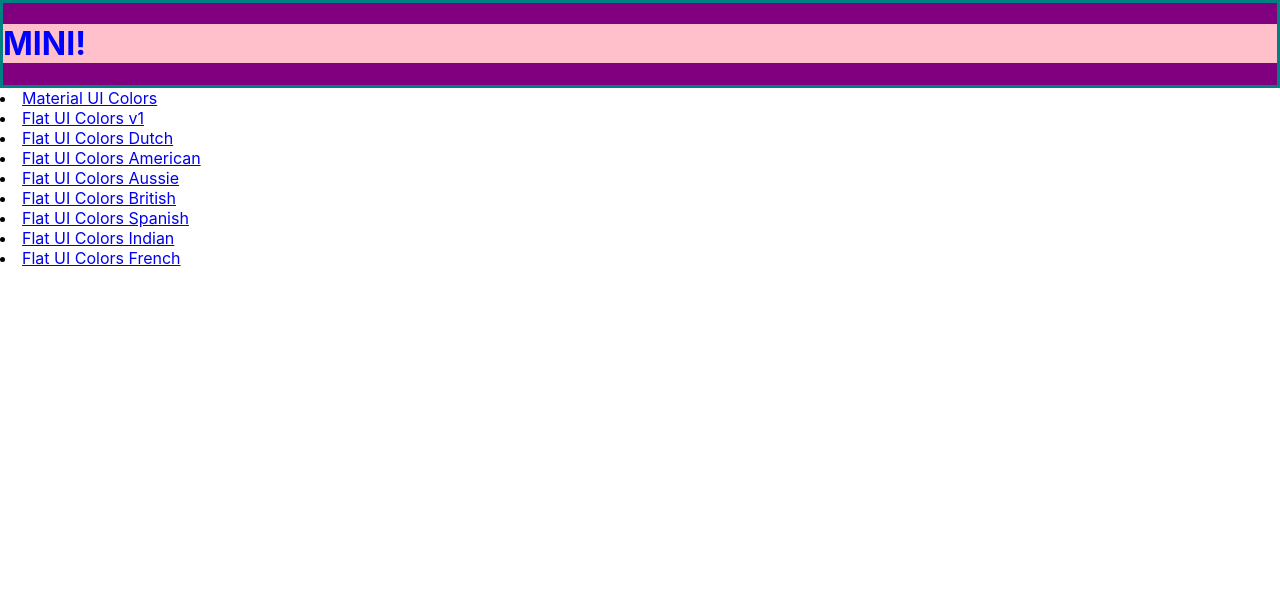
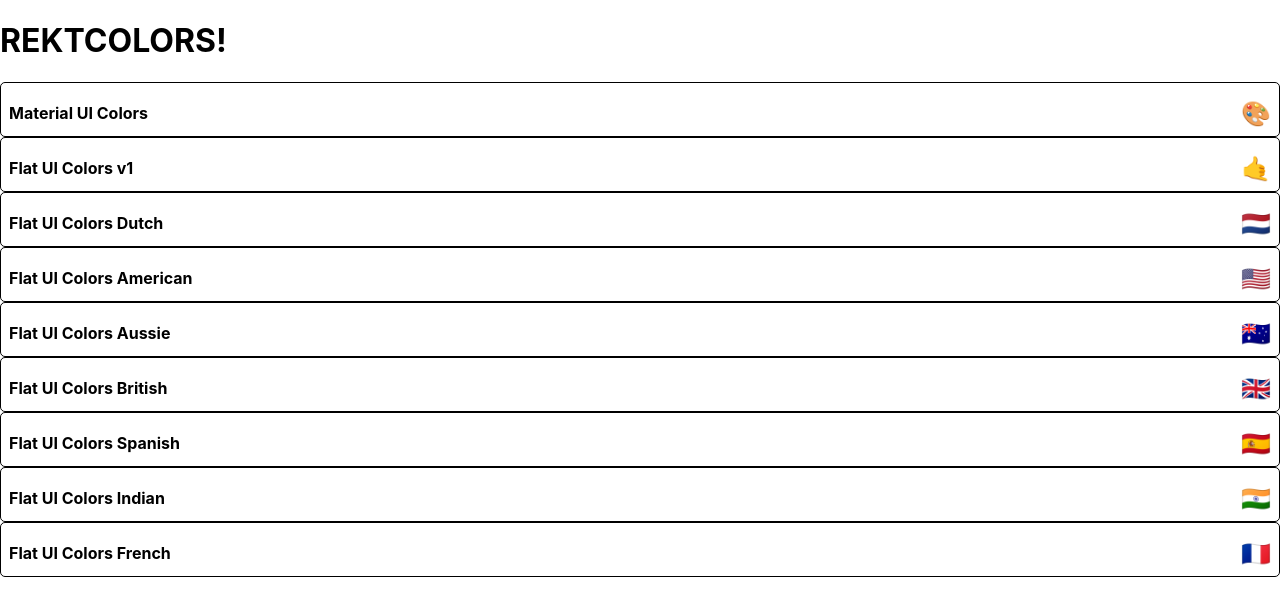
Before and after one commit to JorgeAcostaDLP/palettemaker, a React (Create React App) app: page / in a window 1280 px wide. Shown: the top 616 px of the page. Built offline with nearby package versions, Linux system fonts and the light colour scheme.

Commit message:
Style miniPalette 1

```diff
--- a/src/MiniPalette.js
+++ b/src/MiniPalette.js
@@ -2,23 +2,43 @@
 import { withStyles } from '@material-ui/styles';
 
 const styles = {
-  main: {
-    backgroundColor: 'purple',
-    border: '3px solid teal',
-    color: 'white',
-    '& h1': {
-      color: 'blue',
+  root: {
+    backgroundColor: 'white',
+    border: '1px solid black',
+    borderRadius: '5px',
+    padding: '0.5rem',
+    position: 'relative',
+    overflow: 'hidden',
+    '& hover': {
+      cursor: 'pointer',
     },
   },
-  secondary: { backgroundColor: 'pink' },
+  colors: {
+    backgroundColor: 'grey',
+  },
+  title: {
+    display: 'flex',
+    justifyContent: 'space-between',
+    alignItems: 'center',
+    margin: '0',
+    color: 'black',
+    paddingTop: '.5rem',
+    fontSize: '1rem',
+    position: 'relative',
+  },
+  emoji: { marginLeft: '0.5rem', fontSize: '1.5rem' },
 };
 
 function MiniPalette(props) {
-  const { classes } = props;
+  const { classes, paletteName, emoji } = props;
   console.log(classes);
   return (
-    <div className={classes.main}>
-      <h1 className={classes.secondary}>MINI!</h1>
+    <div className={classes.root}>
+      <div className={classes.colors} />
+      <h5 className={classes.title}>
+        {paletteName}
+        <span className={classes.emoji}>{emoji}</span>
+      </h5>
     </div>
   );
 }
--- a/src/PaletteList.js
+++ b/src/PaletteList.js
@@ -1,17 +1,16 @@
 import React, { Component } from 'react';
-import { Link } from 'react-router-dom';
+
 import MiniPalette from './MiniPalette';
 
 class PaletteList extends Component {
   render() {
     const miniPalettes = this.props.colors.map((palette) => (
-      <li>
-        <Link to={`palette/${palette.id}`}> {palette.paletteName}</Link>
-      </li>
+      <MiniPalette {...palette}></MiniPalette>
     ));
     return (
       <div>
-        <MiniPalette></MiniPalette>
+        {' '}
+        <h1>REKTCOLORS!</h1>
         {miniPalettes}
       </div>
     );
```
